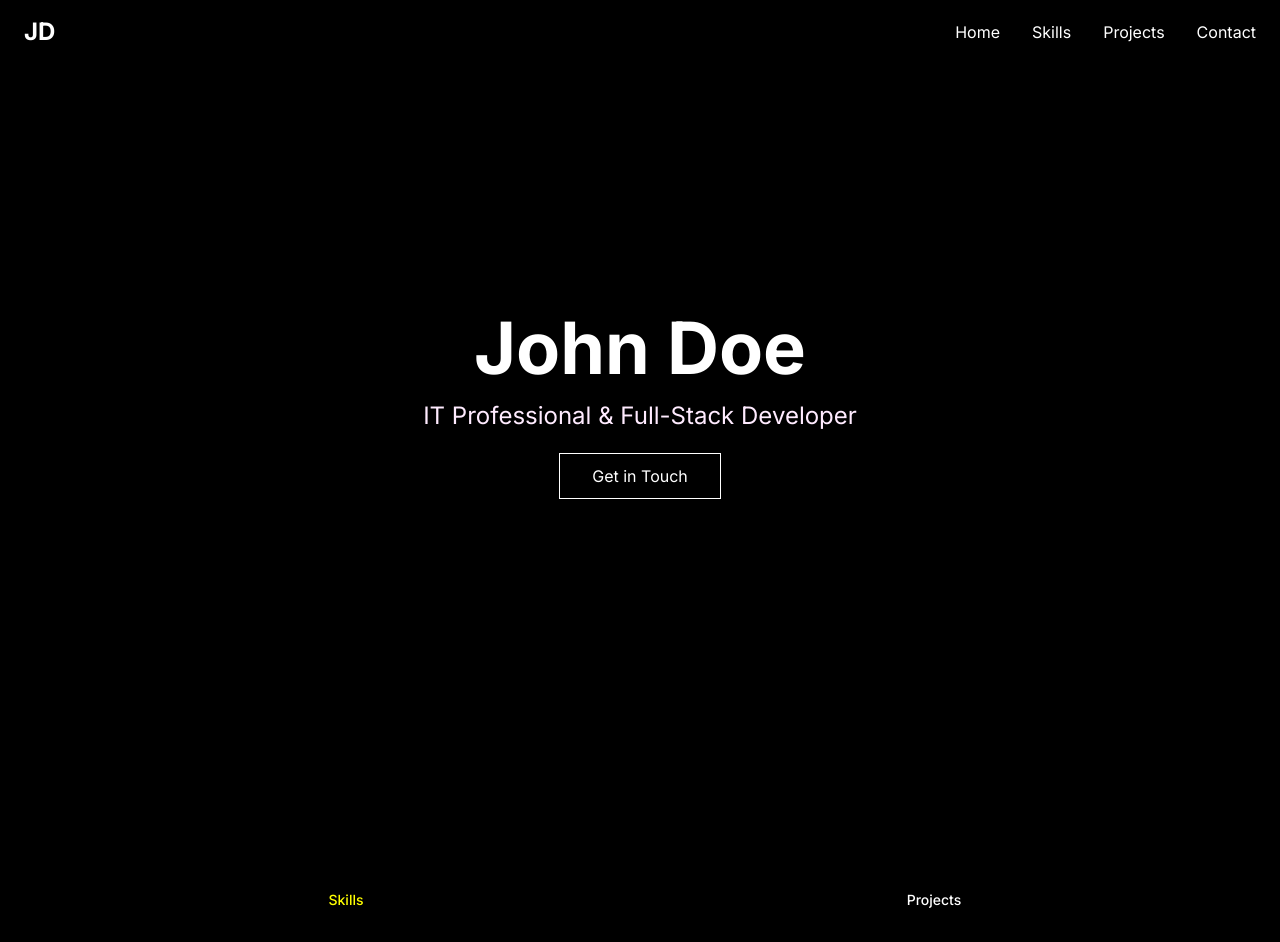
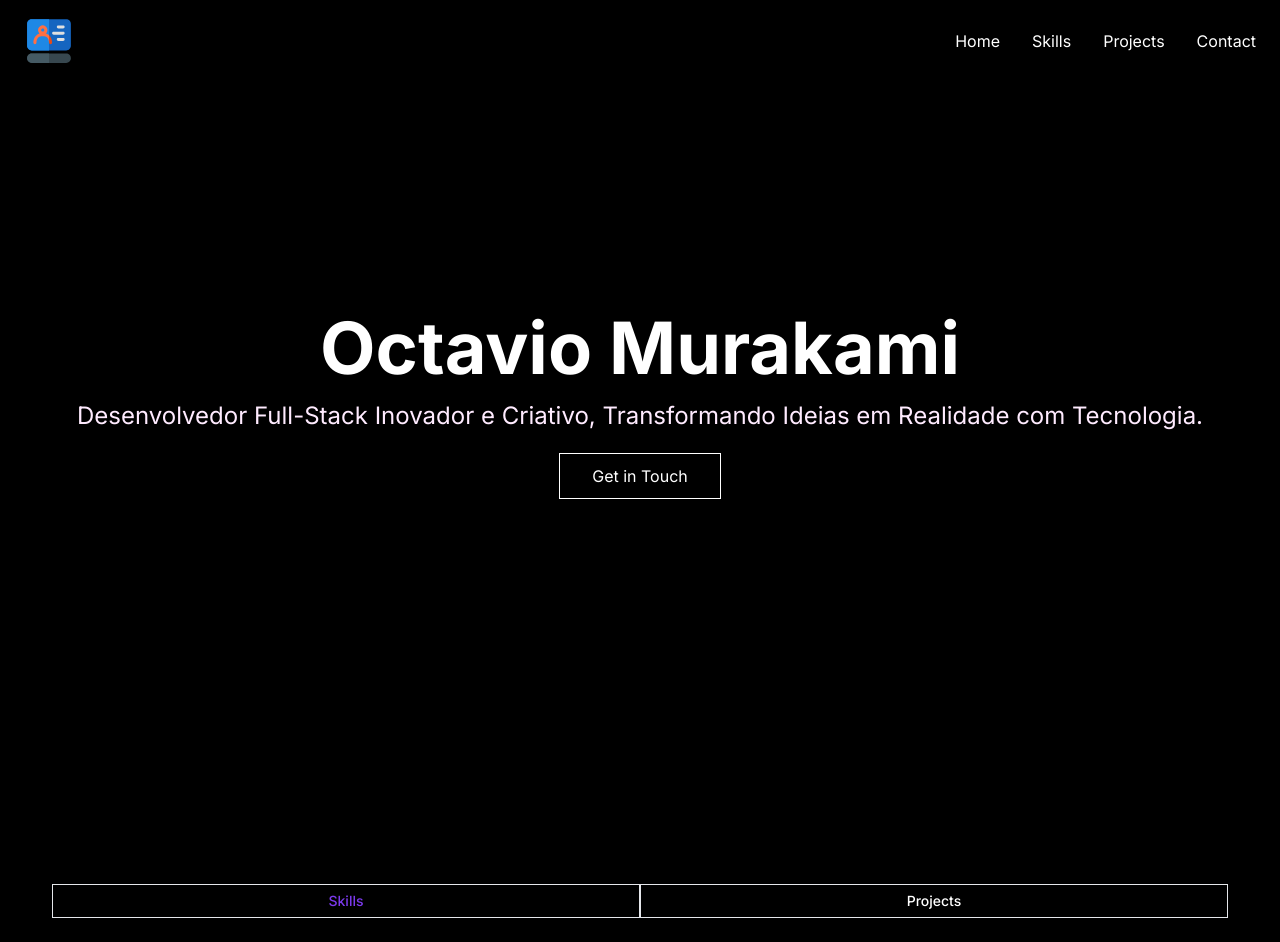
Before and after one commit to KazuoMurakami/Kazuo-portfolio, a Next.js app: page / in a window 1280 px wide. Shown: the top 942 px of the page. Built offline with nearby package versions, Linux system fonts and the light colour scheme.

Commit message:
Update Texts

```diff
--- a/src/app/layout.tsx
+++ b/src/app/layout.tsx
@@ -4,9 +4,8 @@ import { Inter } from 'next/font/google'
 const inter = Inter({ subsets: ['latin'] })
 
 export const metadata = {
-  title: 'John Doe - IT Professional Portfolio',
-  description:
-    'Minimalist portfolio showcasing the skills and projects of John Doe, an IT Professional',
+  title: 'Octavio Murakami - IT Professional Portfolio',
+  description: 'Portfolio Profissional',
 }
 
 export default function RootLayout({
@@ -15,7 +14,7 @@ export default function RootLayout({
   children: React.ReactNode
 }) {
   return (
-    <html lang="en" className="scroll-smooth">
+    <html lang="pt-br" className="scroll-smooth">
       <body className={`${inter.className} overflow-x-hidden`}>{children}</body>
     </html>
   )
--- a/src/components/Header.tsx
+++ b/src/components/Header.tsx
@@ -3,6 +3,7 @@
 import { useState } from 'react'
 import Link from 'next/link'
 import { motion } from 'framer-motion'
+import Image from 'next/image'
 
 export function Header() {
   const [isOpen, setIsOpen] = useState(false)
@@ -11,9 +12,7 @@ export function Header() {
     <header className="fixed w-full z-50 bg-black bg-opacity-50 backdrop-blur-md">
       <nav className="container mx-auto px-6 py-4">
         <div className="flex justify-between items-center">
-          <Link href="/" className="text-2xl font-bold">
-            JD
-          </Link>
+          <Image src="/logo.svg" alt="logo" width={50} height={50} />
           <div className="hidden md:flex space-x-8">
             <NavLink href="#home">Home</NavLink>
             <NavLink href="#skills">Skills</NavLink>
--- a/src/components/Hero.tsx
+++ b/src/components/Hero.tsx
@@ -15,7 +15,7 @@ export function Hero() {
           transition={{ duration: 0.5 }}
           className="text-5xl md:text-7xl font-bold mb-4"
         >
-          John Doe
+          Octavio Murakami
         </motion.h1>
         <motion.p
           initial={{ opacity: 0, y: -20 }}
@@ -23,7 +23,8 @@ export function Hero() {
           transition={{ duration: 0.5, delay: 0.2 }}
           className="text-xl md:text-2xl mb-8 text-accent"
         >
-          IT Professional & Full-Stack Developer
+          Desenvolvedor Full-Stack Inovador e Criativo, Transformando Ideias em
+          Realidade com Tecnologia.
         </motion.p>
         <motion.div
           initial={{ opacity: 0, y: 20 }}
--- a/src/components/SkillsAndProjects.tsx
+++ b/src/components/SkillsAndProjects.tsx
@@ -10,8 +10,12 @@ export function SkillsAndProjects() {
       <div className="container mx-auto">
         <Tabs defaultValue="skills" className="w-full">
           <TabsList className="grid w-full grid-cols-2">
-            <TabsTrigger value="skills">Skills</TabsTrigger>
-            <TabsTrigger value="projects">Projects</TabsTrigger>
+            <TabsTrigger value="skills" className="border text-white ">
+              Skills
+            </TabsTrigger>
+            <TabsTrigger value="projects" className="border text-white">
+              Projects
+            </TabsTrigger>
           </TabsList>
           <TabsContent value="skills">
             <Skills />
--- a/src/components/ui/tabs.tsx
+++ b/src/components/ui/tabs.tsx
@@ -29,7 +29,7 @@ const TabsTrigger = React.forwardRef<
   <TabsPrimitive.Trigger
     ref={ref}
     className={cn(
-      'inline-flex items-center justify-center whitespace-nowrap rounded-sm px-3 py-1.5 text-sm font-medium ring-offset-background transition-all focus-visible:outline-none focus-visible:ring-2 focus-visible:ring-ring focus-visible:ring-offset-2 disabled:pointer-events-none disabled:opacity-50 data-[state=active]:bg-background data-[state=active]:text-foreground data-[state=active]:shadow-sm',
+      'inline-flex items-center justify-center whitespace-nowrap rounded-sm px-3 py-1.5 text-sm font-medium ring-offset-background transition-all focus-visible:outline-none focus-visible:ring-2 focus-visible:ring-ring focus-visible:ring-offset-2 disabled:pointer-events-none disabled:opacity-50 data-[state=active]:bg-background data-[state=active]:text-violet-600 data-[state=active]:shadow-sm',
       className,
     )}
     {...props}
```
Also changed, not shown: public/logo.svg (added).
